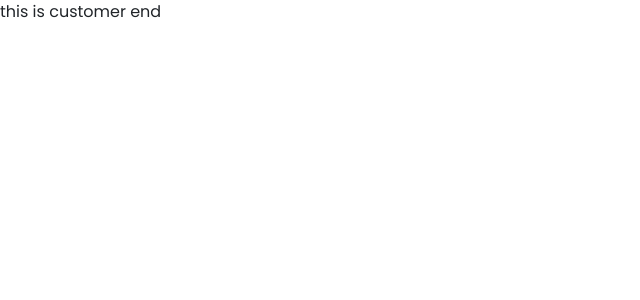
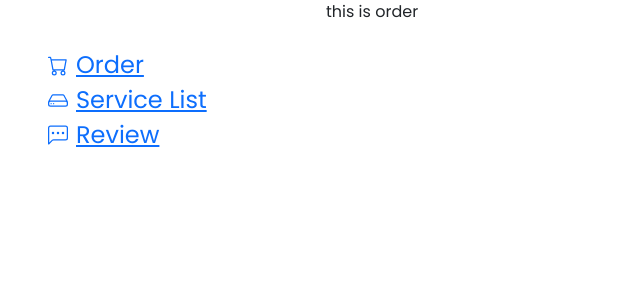
Before and after one commit to shakib-mia/creative-agency, a React (Create React App) app: page /customer in a window 1280 px wide. Shown: the top 300 px of the page, without its empty margins (0-640 px from the left). Built offline with nearby package versions, Linux system fonts and the light colour scheme.

Commit message:
customer page basic structure built

```diff
--- a/package.json
+++ b/package.json
@@ -6,6 +6,7 @@
     "@testing-library/jest-dom": "^5.16.5",
     "@testing-library/react": "^13.3.0",
     "@testing-library/user-event": "^13.5.0",
+    "bootstrap-icons": "^1.9.1",
     "gsap": "^3.11.0",
     "react": "^18.2.0",
     "react-dom": "^18.2.0",
--- a/src/App.css
+++ b/src/App.css
@@ -175,3 +175,10 @@ footer .text-center {
   padding-bottom: 50px;
   margin-bottom: 0;
 }
+
+
+/* customer page styles */
+
+#customer-page .active {
+  color: green;
+}
--- a/src/App.js
+++ b/src/App.js
@@ -3,13 +3,24 @@ import Page1 from "./Pages/Page1/Page1";
 import { Routes, Route } from "react-router-dom";
 import Login from "./Pages/Login/Login";
 import Customer from "./Pages/Customer/Customer";
+import Order from "./Pages/Customer/Order";
+import ServiceList from "./Pages/Customer/ServiceList";
+import Reviews from "./Pages/Customer/Reviews";
 
 function App() {
   return (
     <Routes>
       <Route path="/" element={<Page1></Page1>}></Route>
       <Route path="/login" element={<Login></Login>}></Route>
-      <Route path="/customer" element={<Customer></Customer>}></Route>
+      <Route path="/customer" element={<Customer></Customer>}>
+        <Route index element={<Order></Order>}></Route>
+        <Route path="/customer/order" element={<Order></Order>}></Route>
+        <Route
+          path="/customer/service-list"
+          element={<ServiceList></ServiceList>}
+        ></Route>
+        <Route path="/customer/review" element={<Reviews></Reviews>}></Route>
+      </Route>
     </Routes>
   );
 }
--- a/src/Pages/Customer/Customer.js
+++ b/src/Pages/Customer/Customer.js
@@ -1,7 +1,71 @@
 import React from "react";
+import { NavLink, Outlet } from "react-router-dom";
 
 const Customer = () => {
-  return <div>this is customer end</div>;
+  return (
+    <div id="customer-page">
+      <div className="row">
+        <div className="col-3 pt-5">
+          <NavLink to="/customer/" className="d-flex align-items-center mx-5">
+            <svg
+              xmlns="http://www.w3.org/2000/svg"
+              width="20"
+              height="35px"
+              fill="currentColor"
+              class="bi bi-cart"
+              viewBox="0 0 16 16"
+            >
+              <path d="M0 1.5A.5.5 0 0 1 .5 1H2a.5.5 0 0 1 .485.379L2.89 3H14.5a.5.5 0 0 1 .491.592l-1.5 8A.5.5 0 0 1 13 12H4a.5.5 0 0 1-.491-.408L2.01 3.607 1.61 2H.5a.5.5 0 0 1-.5-.5zM3.102 4l1.313 7h8.17l1.313-7H3.102zM5 12a2 2 0 1 0 0 4 2 2 0 0 0 0-4zm7 0a2 2 0 1 0 0 4 2 2 0 0 0 0-4zm-7 1a1 1 0 1 1 0 2 1 1 0 0 1 0-2zm7 0a1 1 0 1 1 0 2 1 1 0 0 1 0-2z" />
+            </svg>
+            <div className="ps-2">
+              <h4 className="my-auto">Order</h4>
+            </div>
+          </NavLink>
+          <NavLink
+            to="/customer/service-list"
+            className="d-flex align-items-center mx-5"
+          >
+            <svg
+              xmlns="http://www.w3.org/2000/svg"
+              width="20"
+              height="35"
+              fill="currentColor"
+              class="bi bi-hdd"
+              viewBox="0 0 16 16"
+            >
+              <path d="M4.5 11a.5.5 0 1 0 0-1 .5.5 0 0 0 0 1zM3 10.5a.5.5 0 1 1-1 0 .5.5 0 0 1 1 0z" />
+              <path d="M16 11a2 2 0 0 1-2 2H2a2 2 0 0 1-2-2V9.51c0-.418.105-.83.305-1.197l2.472-4.531A1.5 1.5 0 0 1 4.094 3h7.812a1.5 1.5 0 0 1 1.317.782l2.472 4.53c.2.368.305.78.305 1.198V11zM3.655 4.26 1.592 8.043C1.724 8.014 1.86 8 2 8h12c.14 0 .276.014.408.042L12.345 4.26a.5.5 0 0 0-.439-.26H4.094a.5.5 0 0 0-.44.26zM1 10v1a1 1 0 0 0 1 1h12a1 1 0 0 0 1-1v-1a1 1 0 0 0-1-1H2a1 1 0 0 0-1 1z" />
+            </svg>
+            <div className="ps-2">
+              <h4 className="my-auto">Service List</h4>
+            </div>
+          </NavLink>
+          <NavLink
+            to="/customer/review"
+            className="d-flex align-items-center mx-5"
+          >
+            <svg
+              xmlns="http://www.w3.org/2000/svg"
+              width="20"
+              height="35"
+              fill="currentColor"
+              class="bi bi-chat-left-dots"
+              viewBox="0 0 16 16"
+            >
+              <path d="M14 1a1 1 0 0 1 1 1v8a1 1 0 0 1-1 1H4.414A2 2 0 0 0 3 11.586l-2 2V2a1 1 0 0 1 1-1h12zM2 0a2 2 0 0 0-2 2v12.793a.5.5 0 0 0 .854.353l2.853-2.853A1 1 0 0 1 4.414 12H14a2 2 0 0 0 2-2V2a2 2 0 0 0-2-2H2z" />
+              <path d="M5 6a1 1 0 1 1-2 0 1 1 0 0 1 2 0zm4 0a1 1 0 1 1-2 0 1 1 0 0 1 2 0zm4 0a1 1 0 1 1-2 0 1 1 0 0 1 2 0z" />
+            </svg>
+            <div className="ps-2">
+              <h4 className="my-auto">Review</h4>
+            </div>
+          </NavLink>
+        </div>
+        <div className="col-9">
+          <Outlet></Outlet>
+        </div>
+      </div>
+    </div>
+  );
 };
 
 export default Customer;
--- /dev/null
+++ b/src/Pages/Customer/Order.js
@@ -0,0 +1,7 @@
+import React from "react";
+
+const Order = () => {
+  return <div>this is order</div>;
+};
+
+export default Order;
--- /dev/null
+++ b/src/Pages/Customer/Reviews.js
@@ -0,0 +1,7 @@
+import React from "react";
+
+const Reviews = () => {
+  return <div>this is reviews</div>;
+};
+
+export default Reviews;
--- /dev/null
+++ b/src/Pages/Customer/ServiceList.js
@@ -0,0 +1,7 @@
+import React from "react";
+
+const ServiceList = () => {
+  return <div>this is service list</div>;
+};
+
+export default ServiceList;
--- a/src/components/Navbar.js
+++ b/src/components/Navbar.js
@@ -6,9 +6,9 @@ const Navbar = () => {
   return (
     <nav class="navbar navbar-expand-lg fixed-top pe-3" id="navbar">
       <div class="container py-1">
-        <a href="#">
+        <Link to="/">
           <img src={logo} id="logo" alt="" />
-        </a>
+        </Link>
         <button
           class="navbar-toggler"
           type="button"
```
Also changed, not shown: 1 other file (tests, documents, lock files or other folders).
